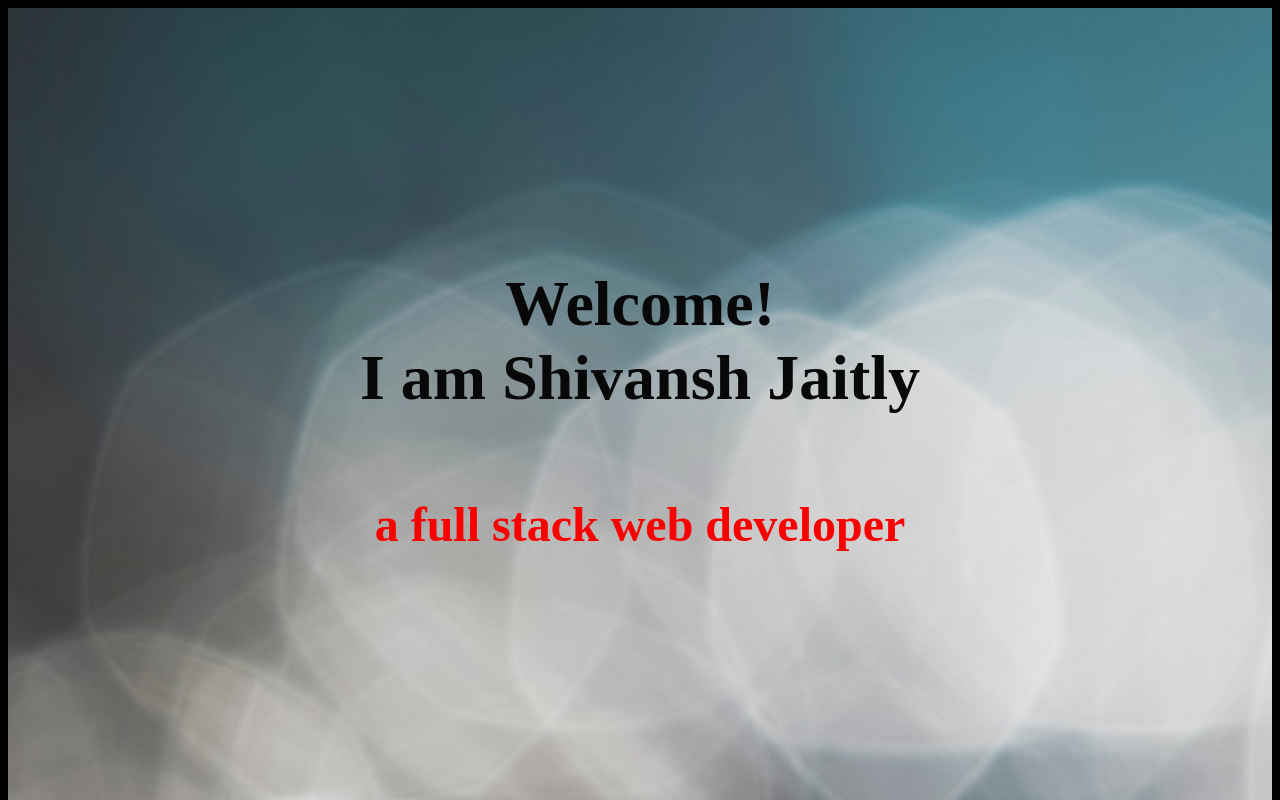
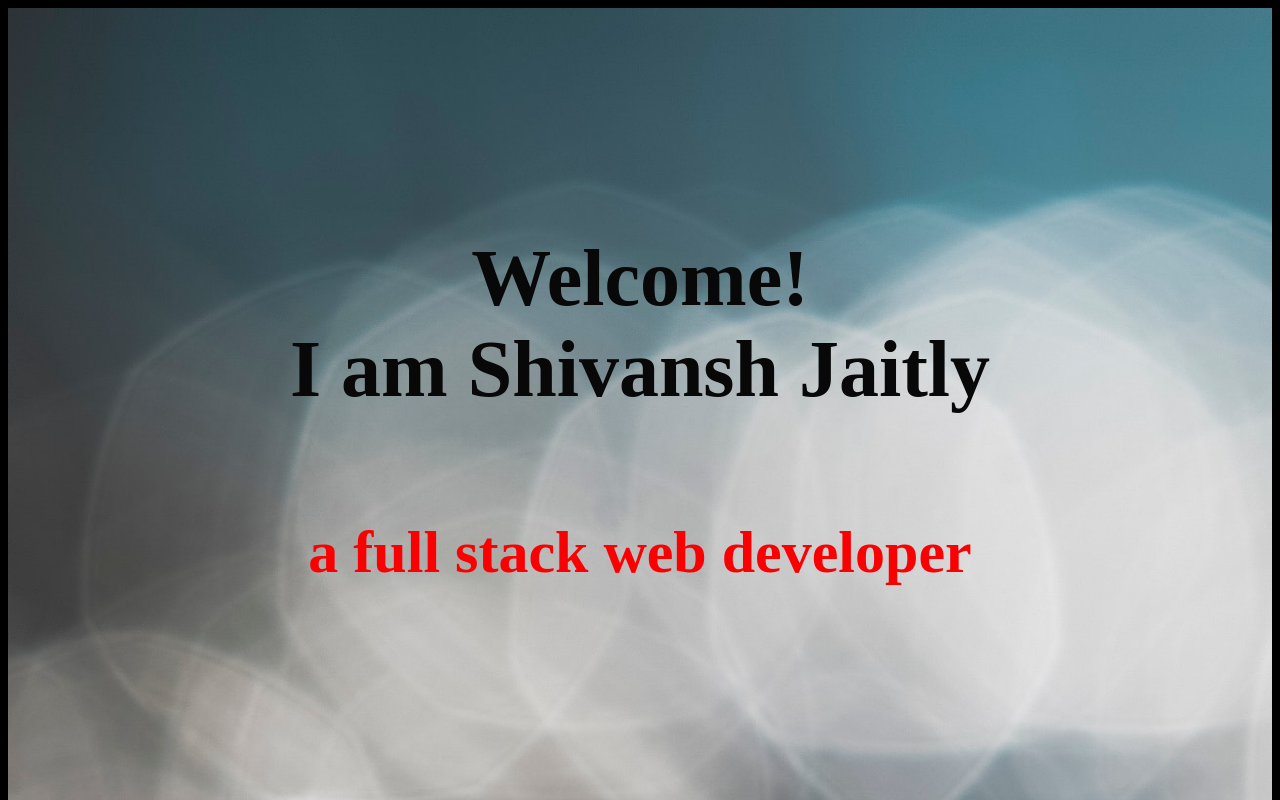
Before and after one commit to shivanshjaitly/Portfolio, a plain HTML site: page index.html in a window 1280 px wide. Shown: the top 800 px of the page. Drawn offline with Linux system fonts and the light colour scheme; a web font is replaced by a local one.

Commit message:
Update portfolio.css

```diff
--- a/portfolio.css
+++ b/portfolio.css
@@ -5,7 +5,7 @@
     text-align: center ;
     width: 100%;
     height: 100vh;
-    font-size: 2rem;
+    font-size: 40px;
     background-image: url(main.jpg);
     background-repeat: no-repeat;
     background-size: 270%;
```
